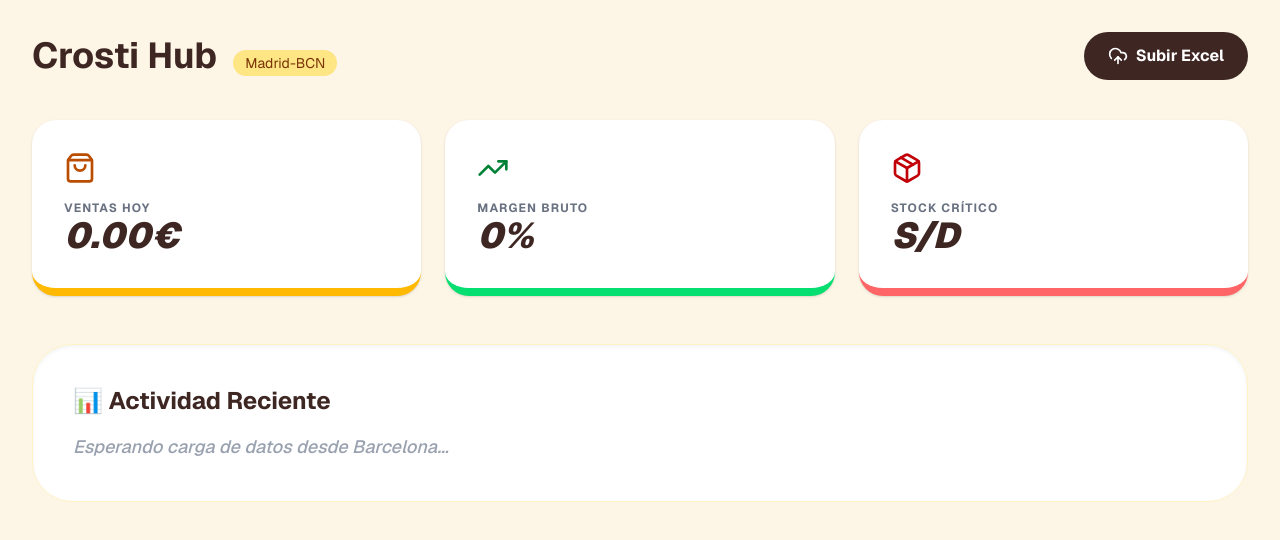
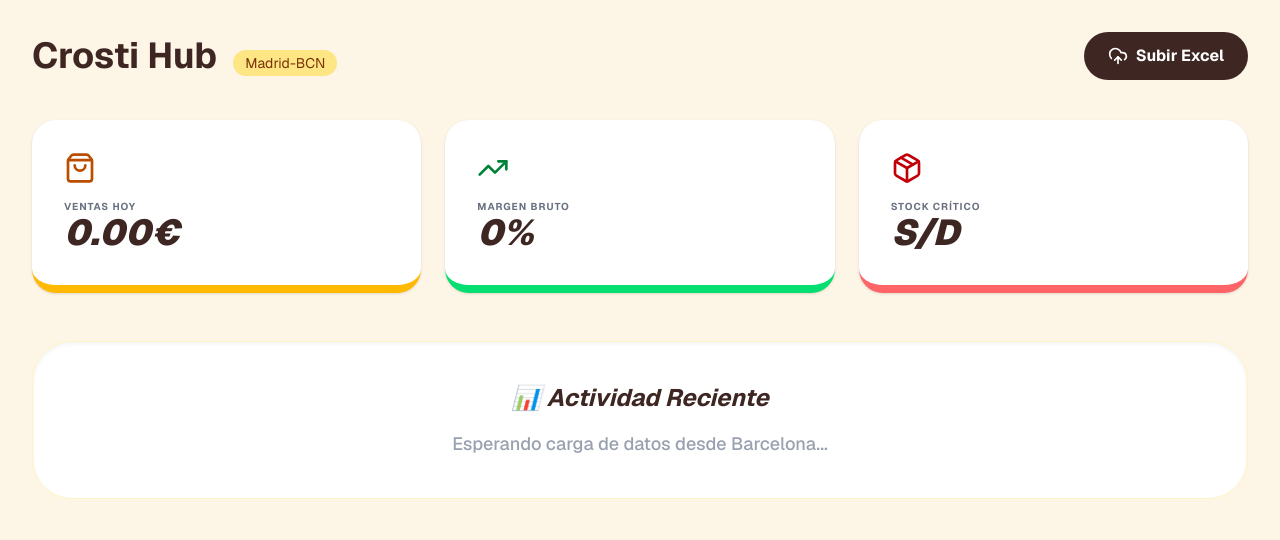
Before and after one commit to SmartgroupES/crosti-management, a Next.js app: page / in a window 1280 px wide. Shown: the top 540 px of the page. Built offline with nearby package versions, Linux system fonts and the light colour scheme.

Commit message:
Fix: Forzado de rutas edge para evitar 404

```diff
--- a/src/app/page.tsx
+++ b/src/app/page.tsx
@@ -1,3 +1,4 @@
+export const runtime = 'edge';
 import { ShoppingBag, TrendingUp, Package, UploadCloud } from 'lucide-react';
 import Link from 'next/link';
 
@@ -6,34 +7,30 @@ export default function Dashboard() {
     <div className="p-8 bg-[#FDF5E6] min-h-screen font-sans text-[#3E2723]">
       <header className="mb-10 flex justify-between items-center">
         <h1 className="text-4xl font-bold">Crosti Hub <span className="text-sm font-normal bg-amber-200 px-3 py-1 rounded-full text-amber-900 ml-2">Madrid-BCN</span></h1>
-        <Link href="/admin/importar" className="flex items-center bg-[#3E2723] text-white px-6 py-3 rounded-full font-bold hover:bg-black transition-all">
+        <Link href="/admin/importar" className="flex items-center bg-[#3E2723] text-white px-6 py-3 rounded-full font-bold hover:bg-black transition-all text-sm md:text-base">
           <UploadCloud className="mr-2" size={20} /> Subir Excel
         </Link>
       </header>
-
       <div className="grid grid-cols-1 md:grid-cols-3 gap-6">
         <div className="bg-white p-8 rounded-3xl shadow-sm border-b-8 border-amber-400">
           <ShoppingBag className="text-amber-700 mb-4" size={32} />
-          <p className="text-gray-500 uppercase text-xs font-bold tracking-widest">Ventas Hoy</p>
+          <p className="text-gray-500 uppercase text-xs font-bold tracking-widest text-[10px]">Ventas Hoy</p>
           <p className="text-4xl font-black italic">0.00€</p>
         </div>
-
         <div className="bg-white p-8 rounded-3xl shadow-sm border-b-8 border-green-400">
           <TrendingUp className="text-green-700 mb-4" size={32} />
-          <p className="text-gray-500 uppercase text-xs font-bold tracking-widest">Margen Bruto</p>
+          <p className="text-gray-500 uppercase text-xs font-bold tracking-widest text-[10px]">Margen Bruto</p>
           <p className="text-4xl font-black italic">0%</p>
         </div>
-
         <div className="bg-white p-8 rounded-3xl shadow-sm border-b-8 border-red-400">
           <Package className="text-red-700 mb-4" size={32} />
-          <p className="text-gray-500 uppercase text-xs font-bold tracking-widest">Stock Crítico</p>
-          <p className="text-4xl font-black italic">S/D</p>
+          <p className="text-gray-500 uppercase text-xs font-bold tracking-widest text-[10px]">Stock Crítico</p>
+          <p className="text-4xl font-black italic text-2xl md:text-4xl">S/D</p>
         </div>
       </div>
-
-      <div className="mt-12 bg-white p-10 rounded-[40px] border border-amber-100 shadow-inner">
-        <h2 className="text-2xl font-bold mb-4 flex items-center">📊 Actividad Reciente</h2>
-        <p className="text-gray-400 italic font-medium text-lg">Esperando carga de datos desde Barcelona...</p>
+      <div className="mt-12 bg-white p-10 rounded-[40px] border border-amber-100 shadow-inner text-center">
+        <h2 className="text-2xl font-bold mb-4 italic">📊 Actividad Reciente</h2>
+        <p className="text-gray-400 font-medium text-lg">Esperando carga de datos desde Barcelona...</p>
       </div>
     </div>
   );
```
